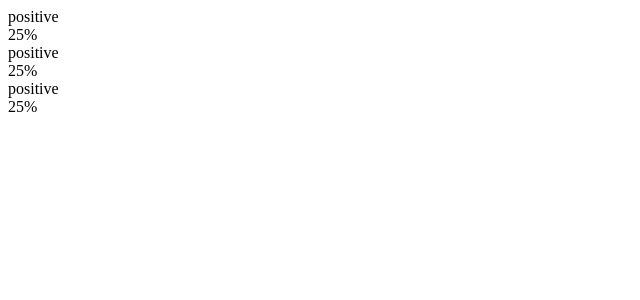
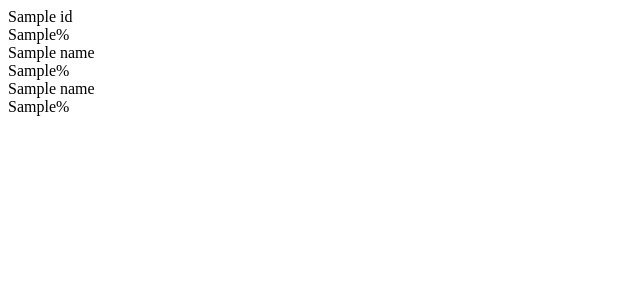
Before and after one commit to flora-shek/financal_news_sentiment_analysis, a Flask app: template templates/progress.html in a window 1280 px wide. Shown: the top 300 px of the page, without its empty margins (0-640 px from the left). Run offline with Flask 3, Linux system fonts and the light colour scheme; the template is opened without the code that fills it: most values are stand-ins (such as "Sample title", 1, 10 or a date in 2020).

Commit message:
fully functional homepage

```diff
--- a/app.py
+++ b/app.py
@@ -1,4 +1,4 @@
-from flask import Flask, render_template,jsonify
+from flask import Flask, render_template,jsonify,request
 from api import api_loader
 from example import text
 app = Flask(__name__)
@@ -22,9 +22,12 @@
     return render_template("index.html",text = text[2])
 @app.route("/result",methods=['post'])
 def result():
-  token = request.form.get('')
-
-  return render_template("index.html")
+  token = request.form.get('floatingTextarea')
+  result = api_loader(token)
+  score1 = round((result[0][0]['score']*100),2)
+  score2 = round((result[0][1]['score']*100),2)
+  score3 = round((result[0][2]['score']*100),2)
+  return render_template("index.html",result = result,s1=score1,s2=score2,s3=score3)
 
 if __name__ == "__main__":
   app.run(host='0.0.0.0', port=4080,debug=True)
--- a/templates/progress.html
+++ b/templates/progress.html
@@ -2,33 +2,33 @@
    <div class ="row mt-3">
      <div class ="col-md-7">
        <div class="progress" role="progressbar" aria-label="Basic example" aria-valuenow="25" aria-valuemin="0" aria-valuemax="100">
-         <div class="progress-bar" style="width: 25%"></div>
+         <div class="progress-bar" style="width: {{s1}}%"></div>
        </div>
        <div class="d-flex justify-content-between">
-           <div>positive</div>
-           <div>25%</div>
+           <div>{{result[0][0]['label']}}</div>
+           <div>{{s1}}%</div>
        </div>
      </div>
    </div>
    <div class ="row mt-3">
       <div class ="col-md-7">
         <div class="progress" role="progressbar" aria-label="Basic example" aria-valuenow="25" aria-valuemin="0" aria-valuemax="100">
-          <div class="progress-bar" style="width: 25%"></div>
+          <div class="progress-bar" style="width: {{s2}}%"></div>
         </div>
         <div class="d-flex justify-content-between">
-            <div>positive</div>
-            <div>25%</div>
+            <div>{{result[0][1]['label']}}</div>
+            <div>{{s2}}%</div>
         </div>
       </div>
     </div>
    <div class ="row mt-3">
       <div class ="col-md-7">
         <div class="progress" role="progressbar" aria-label="Basic example" aria-valuenow="25" aria-valuemin="0" aria-valuemax="100">
-          <div class="progress-bar" style="width: 25%"></div>
+          <div class="progress-bar" style="width: {{s3}}%"></div>
         </div>
         <div class="d-flex justify-content-between">
-            <div>positive</div>
-            <div>25%</div>
+            <div>{{result[0][2]['label']}}</div>
+            <div>{{s3}}%</div>
         </div>
       </div>
     </div>
```
Also changed, not shown: templates/index.html (+8 -5 lines).
